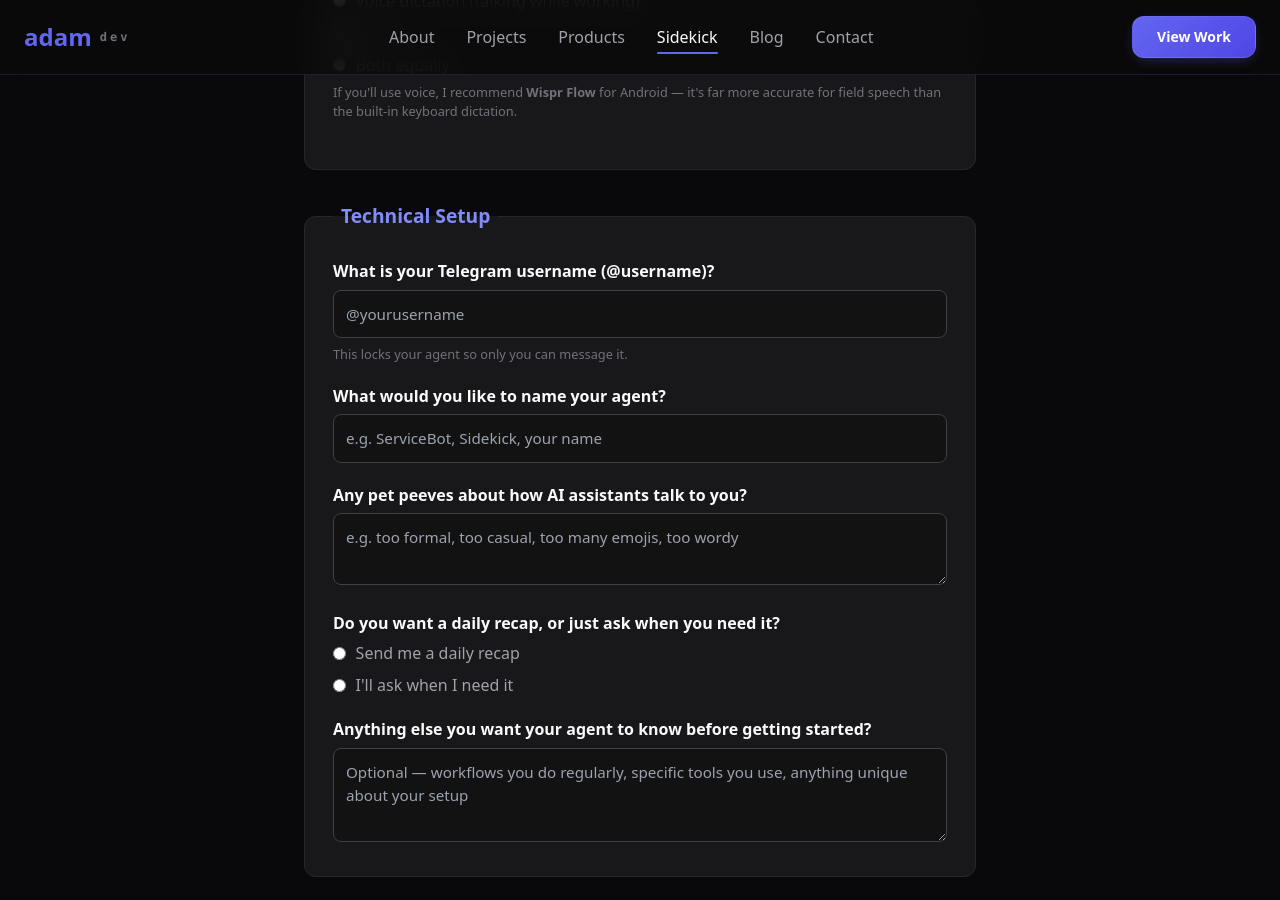
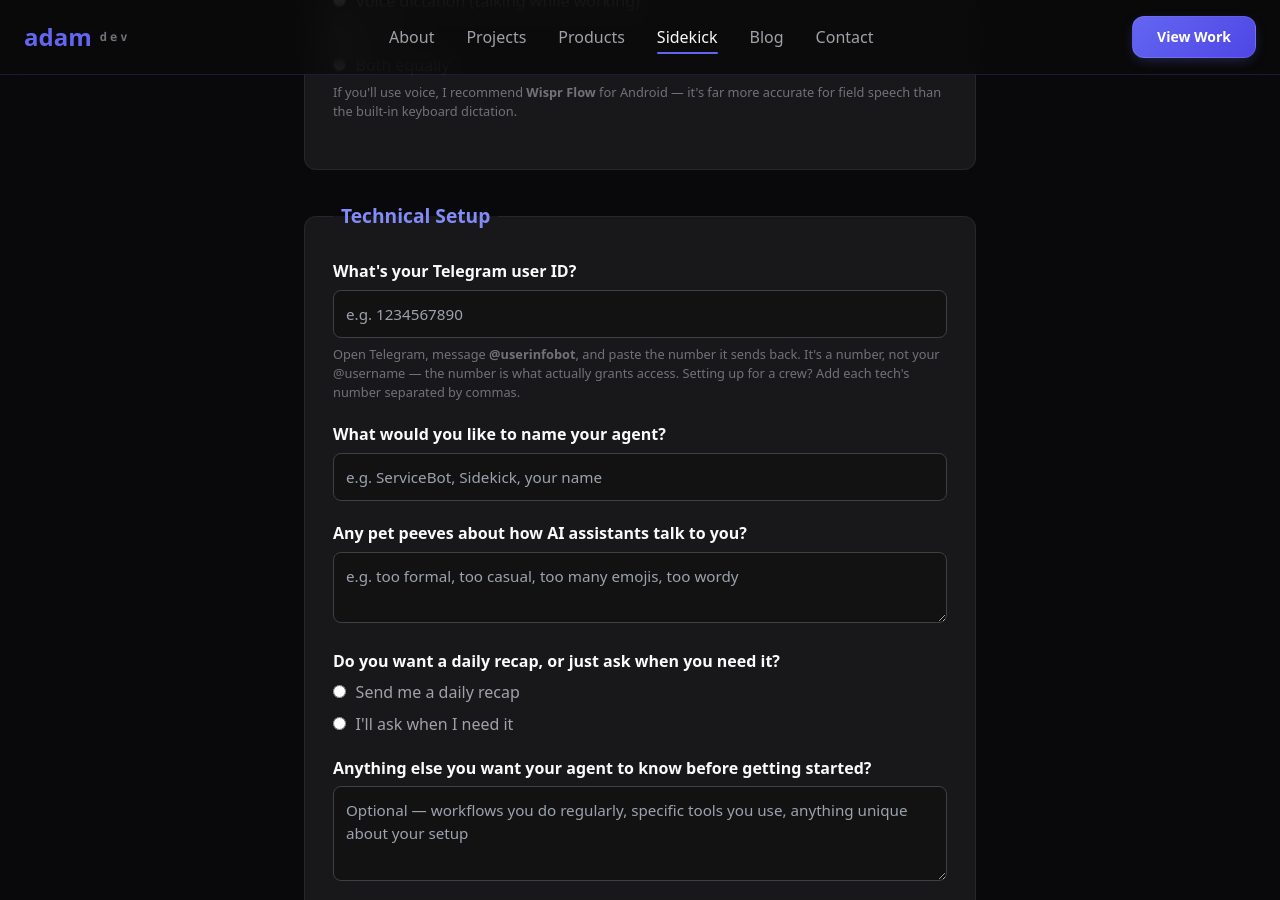
Before and after one commit to slashadams/Dev-Adam.com, a Jekyll site: the page built from field-service-sidekick/register.html, in a window 1280 px wide and 900 px high, scrolled down 2615 px. Built offline with Jekyll 4.4.1, drawn with Linux system fonts in a browser that asks for light colours; nearby versions of some CDN libraries.

Commit message:
Form: collect numeric Telegram user ID instead of @username
The Telegram allowlist matches the numeric user id exactly — an
@username silently locks the tech out with no error. Question now
asks for the numeric ID with instructions to get it from
@userinfobot, and accepts multiple IDs for a crew.

```diff
--- a/field-service-sidekick/register.html
+++ b/field-service-sidekick/register.html
@@ -221,9 +221,9 @@ description: Get your own field service agent. Fill out this form and I'll spin
         <legend style="font-weight:700;font-size:1.2rem;color:var(--accent-light);padding:0 0.5rem">Technical Setup</legend>
 
         <div style="margin-bottom:1.25rem">
-          <label for="telegram_id" style="display:block;font-weight:600;margin-bottom:0.4rem;color:var(--text-primary)">What is your Telegram username (@username)?</label>
-          <input id="telegram_id" name="telegram_id" type="text" placeholder="@yourusername" style="width:100%;padding:0.75rem;background:var(--bg-secondary);border:1px solid var(--border-light);border-radius:8px;color:var(--text-primary);font-family:inherit;font-size:0.95rem" required>
-          <p style="font-size:0.8rem;color:var(--text-muted);margin-top:0.4rem">This locks your agent so only you can message it.</p>
+          <label for="telegram_id" style="display:block;font-weight:600;margin-bottom:0.4rem;color:var(--text-primary)">What's your Telegram user ID?</label>
+          <input id="telegram_id" name="telegram_id" type="text" placeholder="e.g. 1234567890" style="width:100%;padding:0.75rem;background:var(--bg-secondary);border:1px solid var(--border-light);border-radius:8px;color:var(--text-primary);font-family:inherit;font-size:0.95rem" required>
+          <p style="font-size:0.8rem;color:var(--text-muted);margin-top:0.4rem">Open Telegram, message <strong>@userinfobot</strong>, and paste the number it sends back. It's a number, not your @username — the number is what actually grants access. Setting up for a crew? Add each tech's number separated by commas.</p>
         </div>
 
         <div style="margin-bottom:1.25rem">
```
